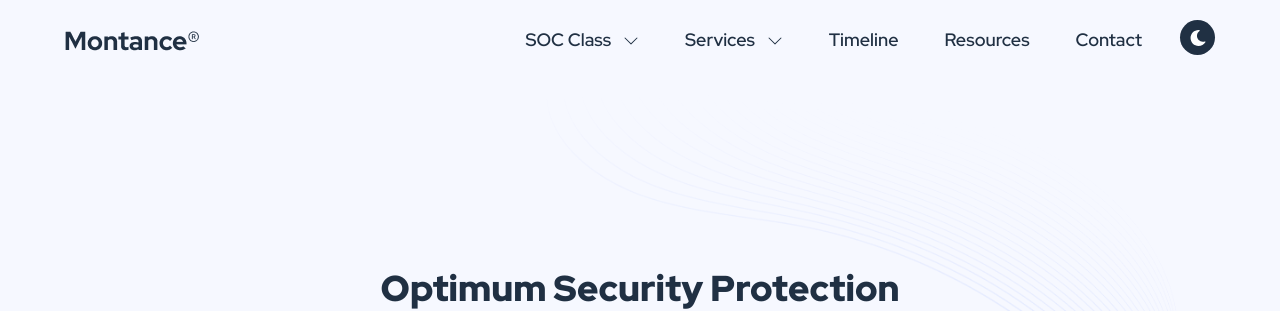
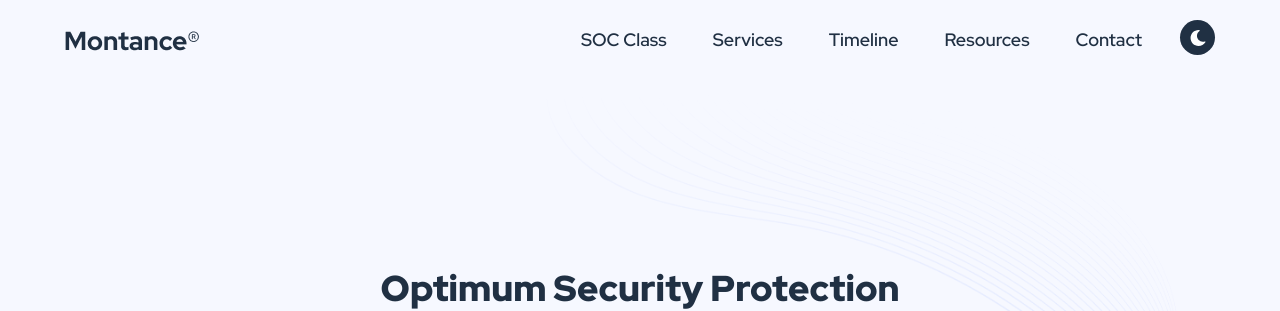
Before and after one commit to waynegeezer/montance, a PHP site: page /index.php in a window 1280 px wide. Shown: the top 311 px of the page. Run offline with PHP 8.4, Linux system fonts and the light colour scheme.

Commit message:
removed dropdown in the navigation

```diff
--- a/content/views/header.php
+++ b/content/views/header.php
@@ -12,18 +12,10 @@
             <div class="collapse navbar-collapse" id="navbarSupportedContent">
                 <ul class="navbar-nav ml-auto">
                     <li class="nav-item">
-                        <a class="nav-link dropdown-toggle" href="soc-class.php" id="navbar-dropdown-soc-classes" role="button" data-toggle="dropdown">SOC Class <svg xmlns="http://www.w3.org/2000/svg" width="16" height="16" fill="currentColor" class="bi bi-chevron-down" viewBox="0 0 16 16"> <path fill-rule="evenodd" d="M1.646 4.646a.5.5 0 0 1 .708 0L8 10.293l5.646-5.647a.5.5 0 0 1 .708.708l-6 6a.5.5 0 0 1-.708 0l-6-6a.5.5 0 0 1 0-.708z"/></svg></a>
-                        <div class="dropdown-menu nav-animate navFadeInUp" aria-labelledby="navbar-dropdown-soc-classes">
-                            <a class="dropdown-item" href="#">Action</a>
-                            <a class="dropdown-item" href="#">Another action</a>
-                        </div>
+                        <a class="nav-link" href="soc-class.php">SOC Class</a>
                     </li>
                     <li class="nav-item">
-                        <a class="nav-link dropdown-toggle" href="services.php" id="navbar-dropdown-services" role="button" data-toggle="dropdown">Services <svg xmlns="http://www.w3.org/2000/svg" width="16" height="16" fill="currentColor" class="bi bi-chevron-down" viewBox="0 0 16 16"> <path fill-rule="evenodd" d="M1.646 4.646a.5.5 0 0 1 .708 0L8 10.293l5.646-5.647a.5.5 0 0 1 .708.708l-6 6a.5.5 0 0 1-.708 0l-6-6a.5.5 0 0 1 0-.708z"/></svg></a>
-                        <div class="dropdown-menu nav-animate navFadeInUp" aria-labelledby="navbar-dropdown-services">
-                            <a class="dropdown-item" href="#">Action</a>
-                            <a class="dropdown-item" href="#">Another action</a>
-                        </div>
+                        <a class="nav-link" href="services.php">Services</a>
                     </li>
                     <li class="nav-item">
                         <a class="nav-link" href="timeline.php">Timeline</a>
```
